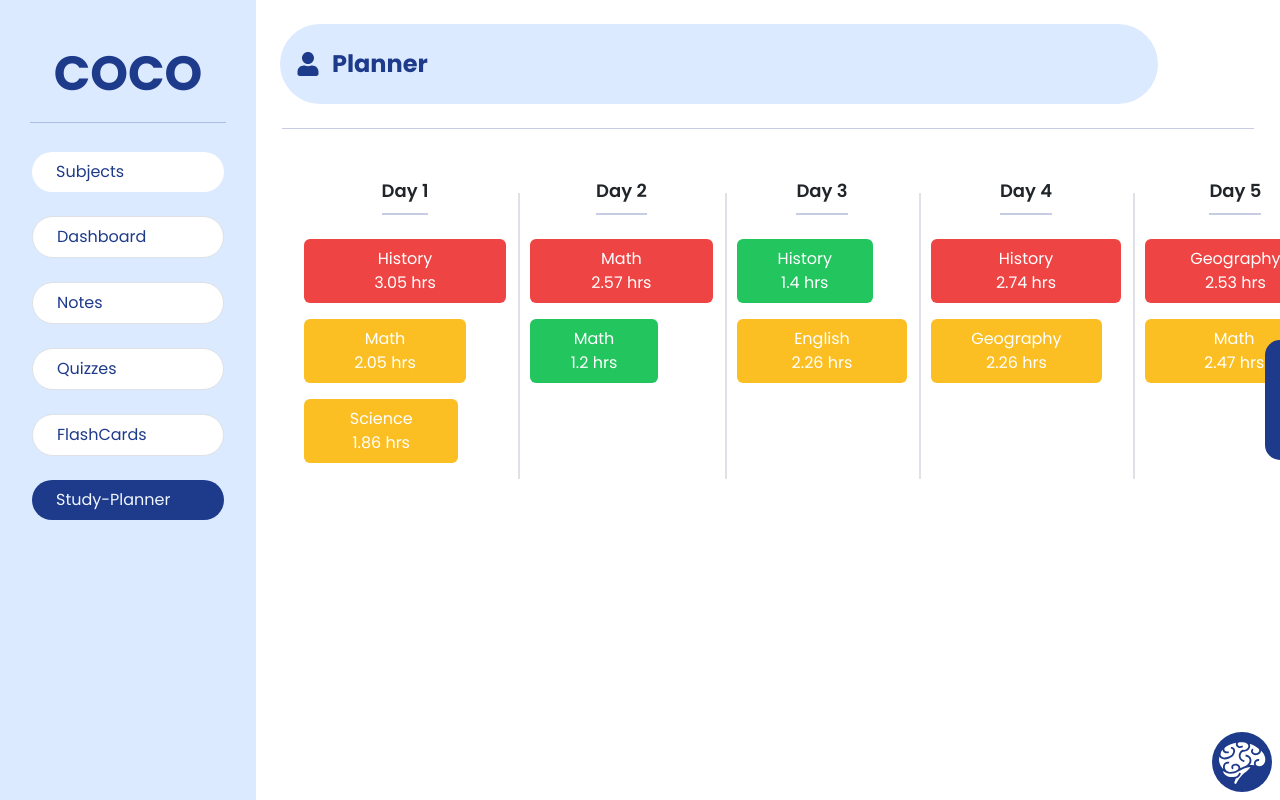
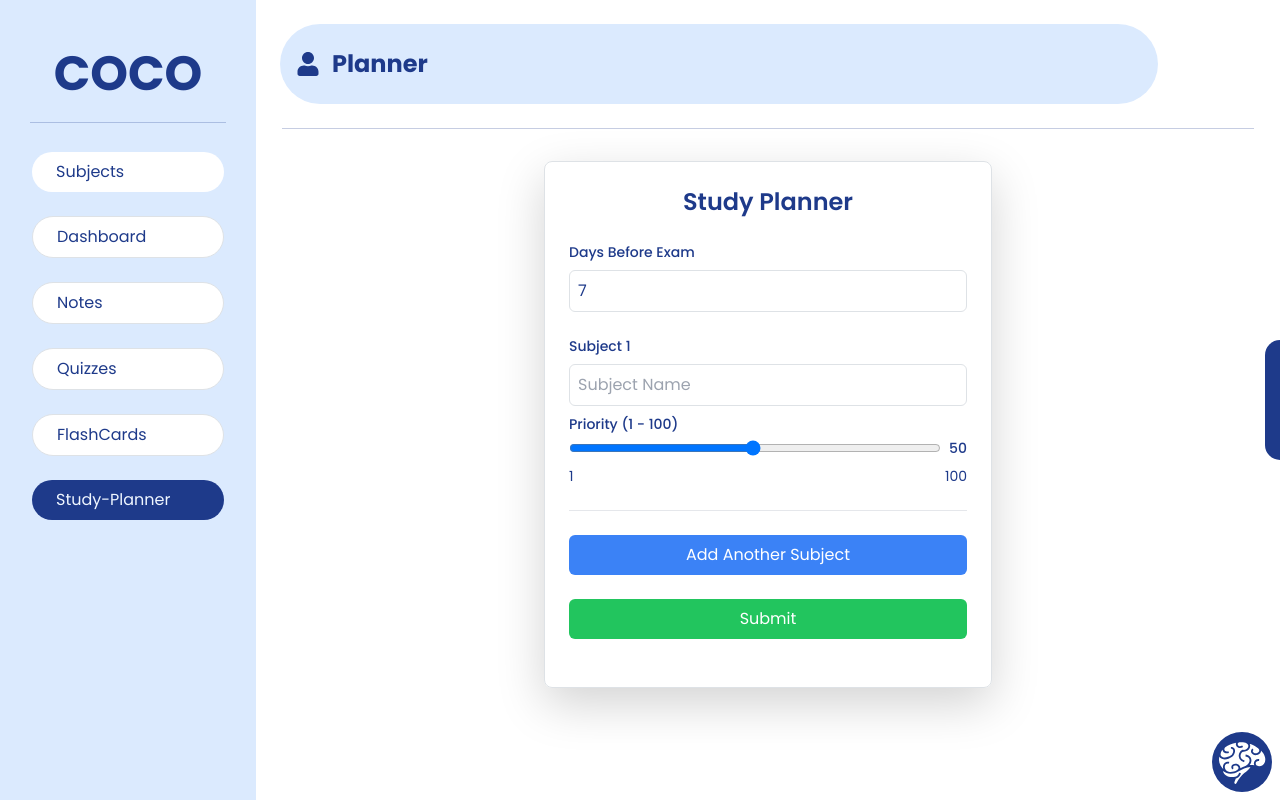
Before and after one commit to Prasun-Shiwakoti/Co-Co, a React (Vite) app in the folder frontend/: page /planner in a window 1280 px wide. Built offline with nearby package versions, Linux system fonts and the light colour scheme; a web font is replaced by a local one.

Commit message:
style:Minute changes in form

```diff
--- a/frontend/src/Components/Dashboard.jsx
+++ b/frontend/src/Components/Dashboard.jsx
@@ -89,12 +89,12 @@ const Dashboard = () => {
             <h1 className="text-4xl font-bold">0</h1>
           </div>
           <div className="w-[25%] rounded-xl bg-transparent flex flex-col items-center p-4 shadow-xl">
-            <p className="text-2xl font-bold">Quiz:</p>
+            <p className="text-2xl font-bold text-center">Quizz :</p>
             <h1 className="text-4xl font-bold">0</h1>
           </div>
         </div>
 
-        {/* <div className="w-[25%] gap-2 rounded-tl-full rounded-bl-full flex h-32 items-center p-2 border-t border-l border-b bg-orange-200 mt-8 shadow-xl shadow-orange-100">
+        <div className="w-[25%] gap-2 rounded-tl-full rounded-bl-full flex h-32 items-center p-2 border-t border-l border-b bg-orange-200 mt-8 shadow-xl shadow-orange-100">
           <h1 className="text-4xl text-orange-600 ml-6 font-bold drop-shadow-[0_2px_2px_rgba(249,115,22,0.8)]">
             Streak:
           </h1>
@@ -102,8 +102,8 @@ const Dashboard = () => {
             0
           </h1>
           <img src={Fire} className="w-[60px]" alt="fire icon" />
-        </div> */}
-        <div className="w-[25%] gap-2 rounded-tl-full rounded-bl-full flex h-32 items-center p-2 border-t border-l border-b bg-sky-200 mt-8 shadow-xl shadow-sky-100">
+        </div>
+        {/* <div className="w-[25%] gap-2 rounded-tl-full rounded-bl-full flex h-32 items-center p-2 border-t border-l border-b bg-sky-200 mt-8 shadow-xl shadow-sky-100">
           <h1
             className="text-4xl text-sky-600 ml-6 font-bold drop-shadow-[0_2px_2px_rgba(135,206,235,0.8)]
 "
@@ -117,7 +117,7 @@ const Dashboard = () => {
             -
           </h1>
           <img src={Ice} className="w-[60px]" alt="fire icon" />
-        </div>
+        </div> */}
       </div>
 
       <div>
--- a/frontend/src/Components/StudyPlanner.jsx
+++ b/frontend/src/Components/StudyPlanner.jsx
@@ -1,6 +1,8 @@
-import React from "react";
+import React, { useState } from "react";
 import { FaUser } from "react-icons/fa";
 import Planner from "./Planner";
+import { useNavigate } from "react-router-dom";
+import "../index.css";
 
 const StudyPlanner = () => {
   const backendData = [
@@ -31,21 +33,187 @@ const StudyPlanner = () => {
     ],
     [{ sub: "Science", duration: 5 }],
   ];
+
+  const [formData, setFormData] = useState({
+    daysBeforeExam: 0,
+    subjects: [],
+    priority: [],
+  });
+
+  // Initialize state for handling form inputs
+  const [daysBeforeExam, setDaysBeforeExam] = useState(7);
+  const [subjects, setSubjects] = useState([{ name: "", priority: 50 }]);
+
+  // Function to handle subject changes
+  const handleSubjectChange = (index, field, value) => {
+    const updatedSubjects = [...subjects];
+    updatedSubjects[index][field] = value;
+    setSubjects(updatedSubjects);
+  };
+
+  // Function to add a new subject
+  const handleAddSubject = () => {
+    setSubjects([...subjects, { name: "", priority: 50 }]);
+  };
+
+  // Function to remove a subject
+  const handleRemoveSubject = (index) => {
+    if (subjects.length > 1) {
+      const updatedSubjects = subjects.filter((_, i) => i !== index);
+      setSubjects(updatedSubjects);
+    }
+  };
+
+  // Handle form submission
+  const handleSubmit = (e) => {
+    e.preventDefault();
+
+    // Collect the data in the format for formData
+    const subjectData = subjects.map((subject) => ({
+      name: subject.name,
+      priority: subject.priority,
+    }));
+
+    const data = {
+      daysBeforeExam: daysBeforeExam,
+      subjects: subjectData,
+      priority: subjects.map((subject) => subject.priority),
+    };
+
+    // Update the formData state
+    setFormData(data);
+
+    // Log the form data (you can send it to backend or process it further)
+    console.log("Form Data: ", data);
+  };
   return (
     <div className="w-[80%]">
       <div>
-        <div className="flex-col flex items-center justify-center">
-          <div className=" p-4 w-[100%]">
-            <div className=" bg-blue-100 flex gap-1 items-center rounded-full w-[90%] h-[10vh]">
-              <FaUser className="text-blue-900 text-2xl ml-4" />
-              <h1 className="text-blue-900 text-2xl font-bold ml-2">Planner</h1>
+        <div>
+          <div className="flex-col flex items-center justify-center">
+            <div className=" p-4 w-[100%]">
+              <div className=" bg-blue-100 flex gap-1 items-center rounded-full w-[90%] h-[10vh]">
+                <FaUser className="text-blue-900 text-2xl ml-4" />
+                <h1 className="text-blue-900 text-2xl font-bold ml-2">
+                  Planner
+                </h1>
+              </div>
             </div>
+            <hr className="border-blue-900 w-[95%] " />
           </div>
-          <hr className="border-blue-900 w-[95%] " />
         </div>
       </div>
+      <div className="max-w-md m-8 mx-auto p-6 border border-gray-300 rounded-lg shadow-lg text-blue-900 ">
+        <h2 className="text-2xl font-semibold text-center mb-4">
+          Study Planner
+        </h2>
 
-      <Planner weekData={backendData} />
+        <form onSubmit={handleSubmit} className="">
+          {/* Days Before Exam */}
+          <div className="mb-4">
+            <label
+              htmlFor="daysBeforeExam"
+              className="block text-sm font-medium mb-2"
+            >
+              Days Before Exam
+            </label>
+            <input
+              type="number"
+              id="daysBeforeExam"
+              min="1"
+              value={daysBeforeExam}
+              onChange={(e) => setDaysBeforeExam(e.target.value)}
+              className="w-full p-2 border border-gray-300 rounded-md"
+            />
+          </div>
+
+          {/* Subjects */}
+          {subjects.map((subject, index) => (
+            <div key={index} className="mb-4 border-b pb-4">
+              <div className="flex justify-between items-center mb-2">
+                <label
+                  htmlFor={`subject-${index}`}
+                  className="block text-sm font-medium"
+                >
+                  Subject {index + 1}
+                </label>
+                {subjects.length > 1 && (
+                  <button
+                    type="button"
+                    onClick={() => handleRemoveSubject(index)}
+                    className="text-red-600 hover:text-red-800"
+                  >
+                    Remove
+                  </button>
+                )}
+              </div>
+
+              {/* Subject Name */}
+              <input
+                type="text"
+                id={`subject-${index}`}
+                placeholder="Subject Name"
+                value={subject.name}
+                onChange={(e) =>
+                  handleSubjectChange(index, "name", e.target.value)
+                }
+                className="w-full p-2 border border-gray-300 rounded-md mb-2"
+              />
+
+              {/* Priority Slider */}
+              <label
+                htmlFor={`priority-${index}`}
+                className="block text-sm font-medium mb-1"
+              >
+                Priority (1 - 100)
+              </label>
+              <div className="flex items-center mb-2">
+                <input
+                  type="range"
+                  id={`priority-${index}`}
+                  min="1"
+                  max="100"
+                  value={subject.priority}
+                  onChange={(e) =>
+                    handleSubjectChange(index, "priority", e.target.value)
+                  }
+                  className="w-full"
+                />
+                <span className="ml-2 text-sm font-medium">
+                  {subject.priority}
+                </span>
+              </div>
+              <div className="flex justify-between text-sm">
+                <span>1</span>
+                <span>100</span>
+              </div>
+            </div>
+          ))}
+
+          {/* Add Another Subject */}
+          <div className="mb-4">
+            <button
+              type="button"
+              onClick={handleAddSubject}
+              className="w-full py-2 bg-blue-500 text-white rounded-md hover:bg-blue-600"
+            >
+              Add Another Subject
+            </button>
+          </div>
+
+          {/* Submit Button */}
+          <div className="mb-4">
+            <button
+              type="submit"
+              className="w-full py-2 bg-green-500 text-white rounded-md hover:bg-green-600"
+            >
+              Submit
+            </button>
+          </div>
+        </form>
+      </div>
+
+      {/* <Planner weekData={backendData} /> */}
     </div>
   );
 };
```
